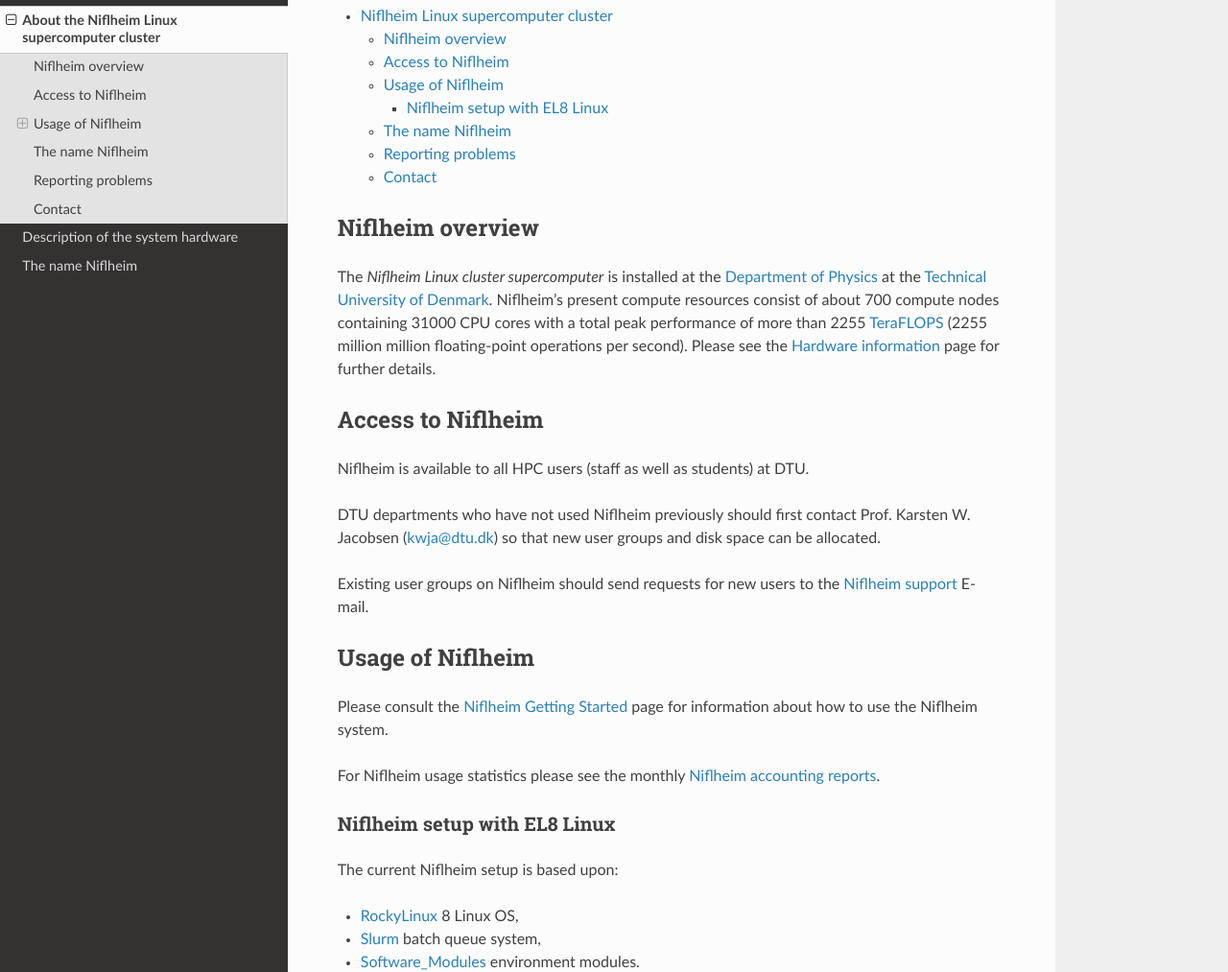
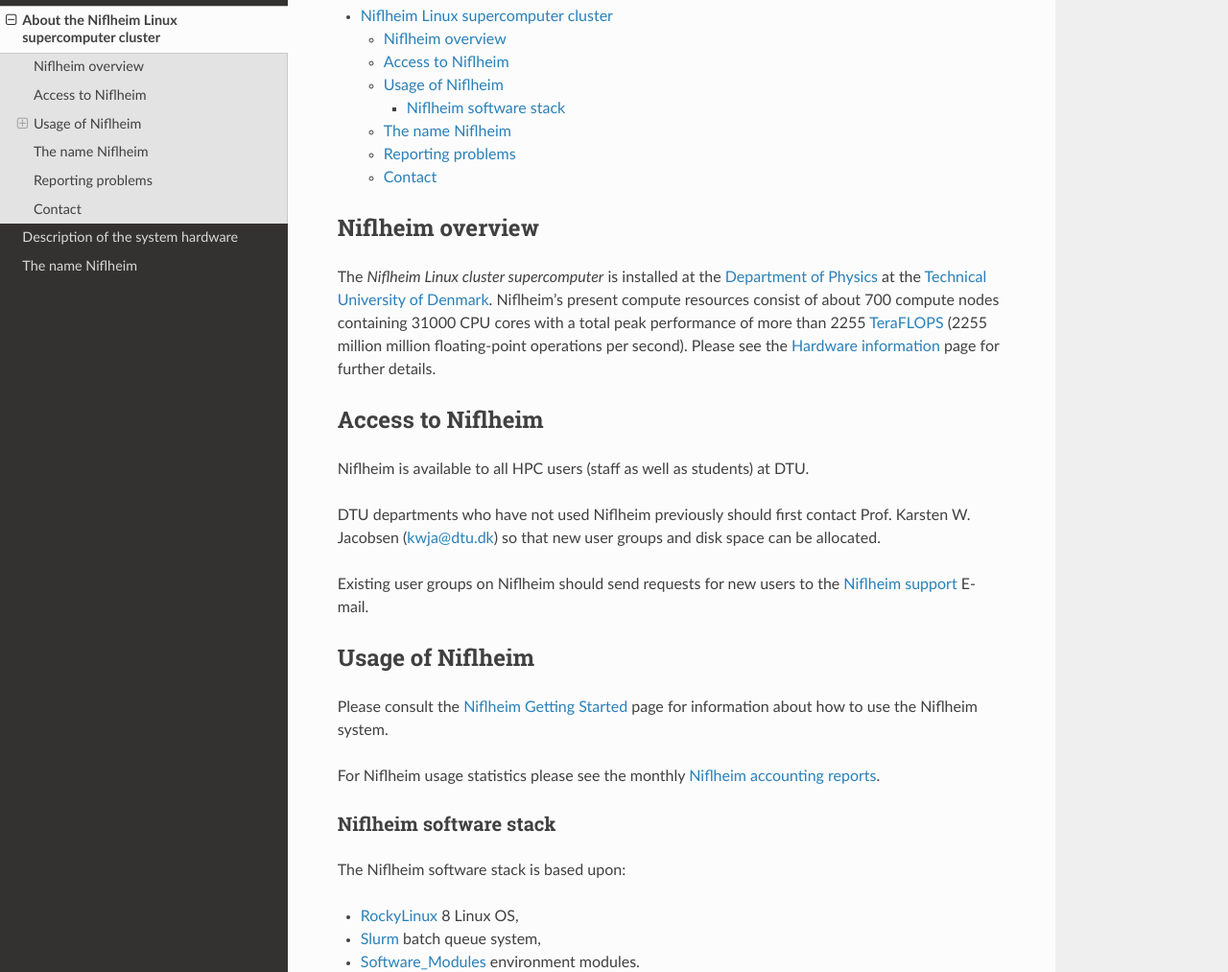
Before and after one commit to OleHolmNielsen/Niflheim_users, a Sphinx documentation site: the page built from docs/niflheim.rst, in a window 1280 px wide and 1400 px high. Shown: the part 191-1204 px from the top of the window at 96% size. Built offline with Sphinx 7.4.7 and the Read the Docs theme 3.1.0, drawn with Linux system fonts in a browser that asks for light colours.

Commit message:
Minor edit

```diff
--- a/docs/niflheim.rst
+++ b/docs/niflheim.rst
@@ -36,10 +36,10 @@
 
 For Niflheim usage statistics please see the monthly `Niflheim accounting reports <https://wiki.fysik.dtu.dk/graphs/accounting_reports.html>`_.
 
-Niflheim setup with EL8 Linux
+Niflheim software stack
 ---------------------------------------
 
-The current Niflheim setup is based upon:
+The Niflheim software stack is based upon:
 
 * RockyLinux_ 8 Linux OS,
 * Slurm_ batch queue system,
```
